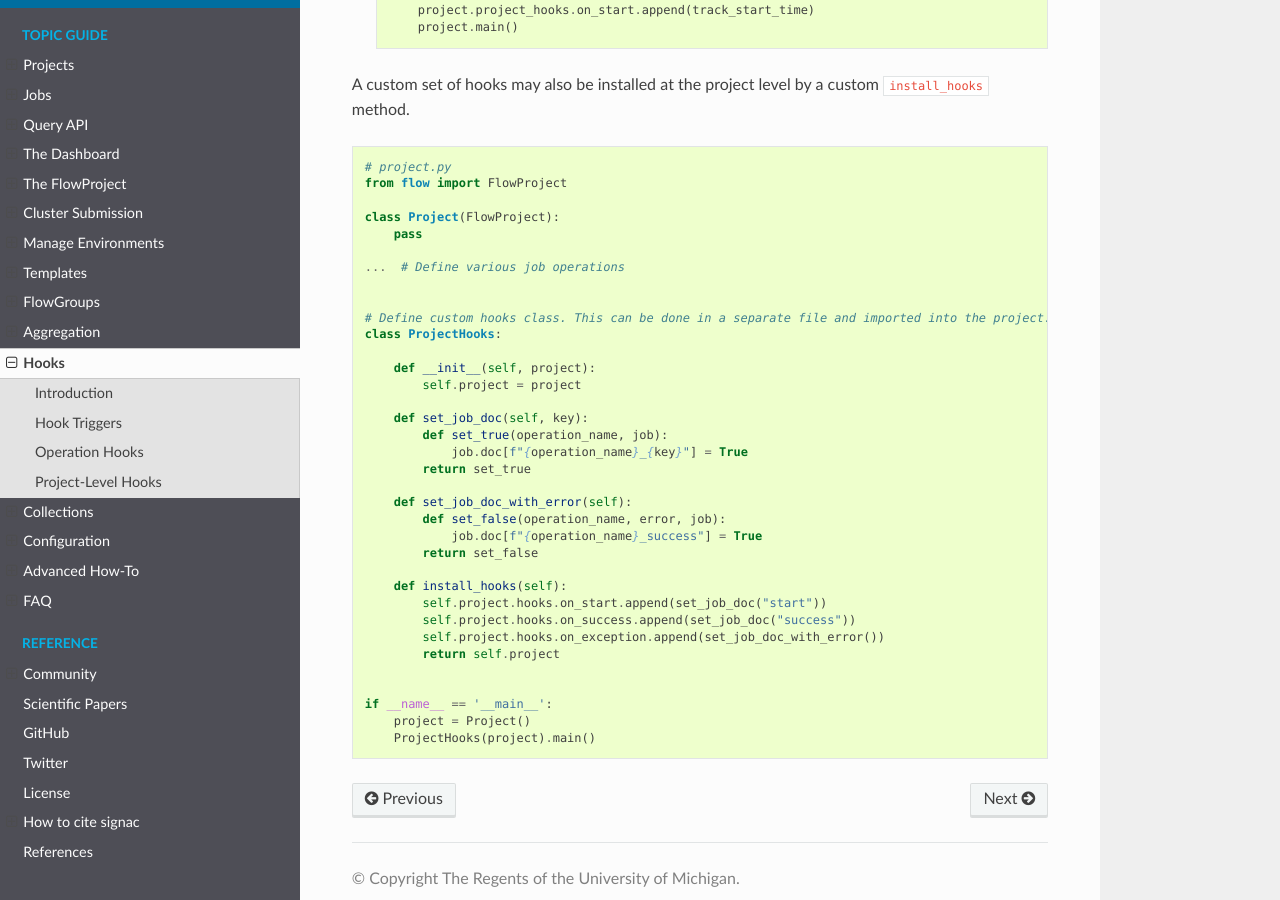
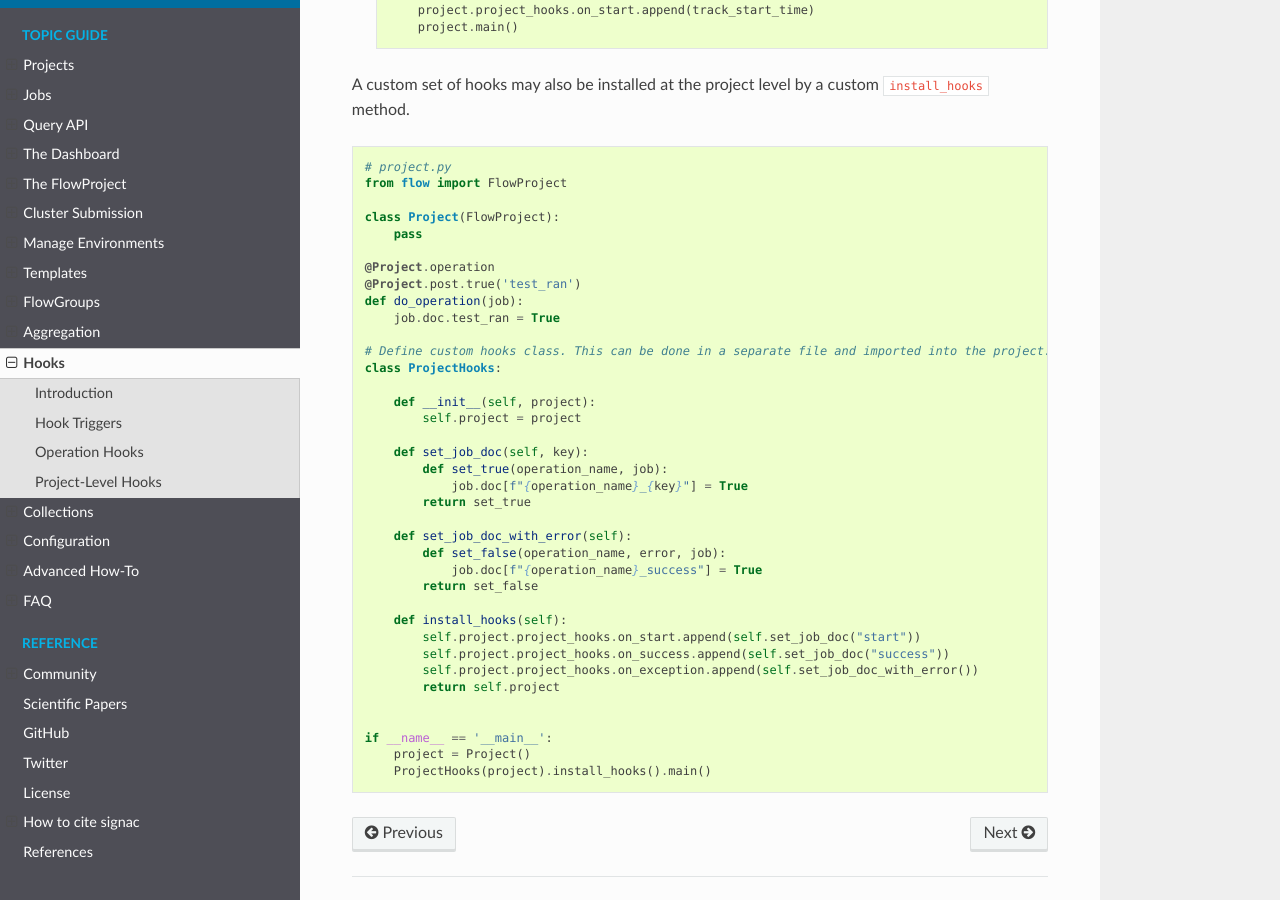
Before and after one commit to glotzerlab/signac-docs, a Sphinx documentation site: the page built from docs/source/hooks.rst, in a window 1280 px wide and 900 px high, scrolled down 2734 px. Built offline with Sphinx 7.4.7 and the Read the Docs theme 2.0.0, drawn with Linux system fonts in a browser that asks for light colours.

Commit message:
Fix install_hooks example

```diff
--- a/docs/source/hooks.rst
+++ b/docs/source/hooks.rst
@@ -142,8 +142,10 @@ A custom set of hooks may also be installed at the project level by a custom ``i
     class Project(FlowProject):
         pass
 
-    ...  # Define various job operations
-
+    @Project.operation
+    @Project.post.true('test_ran')
+    def do_operation(job):
+        job.doc.test_ran = True
 
     # Define custom hooks class. This can be done in a separate file and imported into the project.py file.
     class ProjectHooks:
@@ -162,12 +164,12 @@ A custom set of hooks may also be installed at the project level by a custom ``i
             return set_false
 
         def install_hooks(self):
-            self.project.hooks.on_start.append(set_job_doc("start"))
-            self.project.hooks.on_success.append(set_job_doc("success"))
-            self.project.hooks.on_exception.append(set_job_doc_with_error())
+            self.project.project_hooks.on_start.append(self.set_job_doc("start"))
+            self.project.project_hooks.on_success.append(self.set_job_doc("success"))
+            self.project.project_hooks.on_exception.append(self.set_job_doc_with_error())
             return self.project
 
 
     if __name__ == '__main__':
         project = Project()
-        ProjectHooks(project).main()
+        ProjectHooks(project).install_hooks().main()
```
